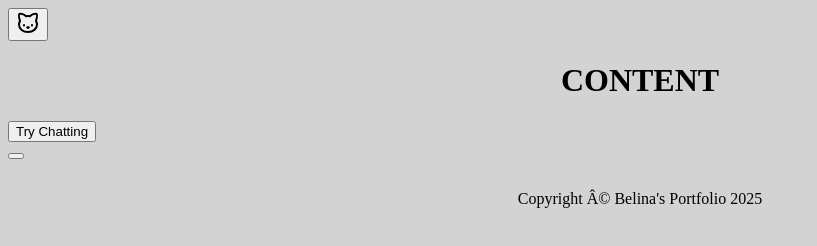
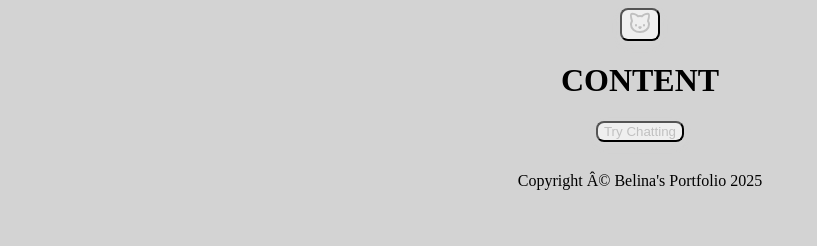
Before and after one commit to belll218/Capstone, a plain HTML site: page index.html in a window 1280 px wide. Shown: the whole page, without its empty margins (0-817 px from the left). Drawn offline with nearby package versions, Linux system fonts and the light colour scheme.

Commit message:
changed button css

```diff
--- a/index.html
+++ b/index.html
@@ -13,19 +13,19 @@
     <body>
     <div class="sidebar" id="menu" style="display:none">
         <button class="sidebar" id="menu" onclick="closeNav()">&times;</button>
-        <a herf="chat.html">Talk</a>
     </div>
 
     <div id="page">
         <div>
-            <button id="openNav" onclick="openNav()"><i data-lucide="cat"></i></button>
+            <button id="openNav" class="button" onclick="openNav()"><i data-lucide="cat"></i></button>
             <h1 class="text">CONTENT</h1>
-            <div>
-                <button type="button" id="nextPage">Try Chatting</button>
-            </div>
+            <a href="chat.html">
+                <div>
+                    <button type="button" class="button">Try Chatting</button>
+                </div>
+            </a>
         </div>
 
-    <button type="button"></button>
     </div>
 
     <script>
--- a/styles.css
+++ b/styles.css
@@ -1,5 +1,6 @@
 body {
     background-color:lightgrey;
+    text-align: center;
 }
 
 .text {
```
